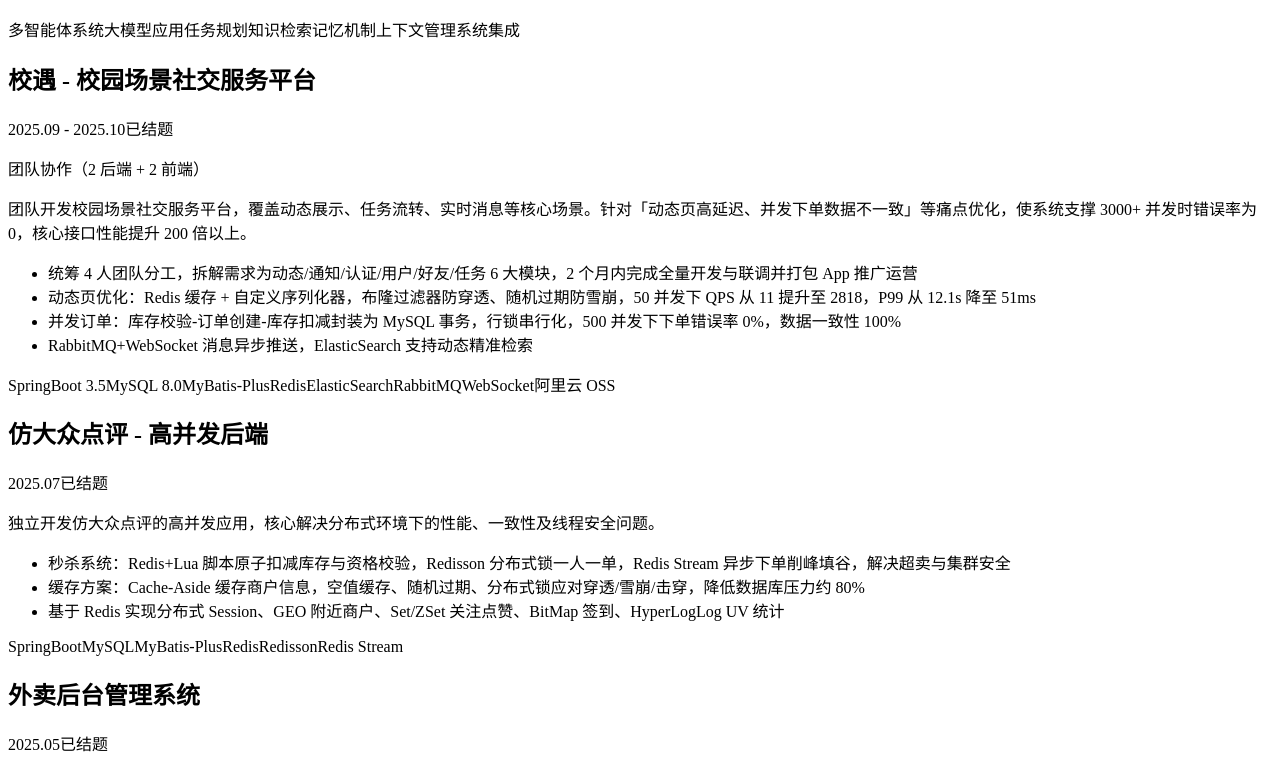
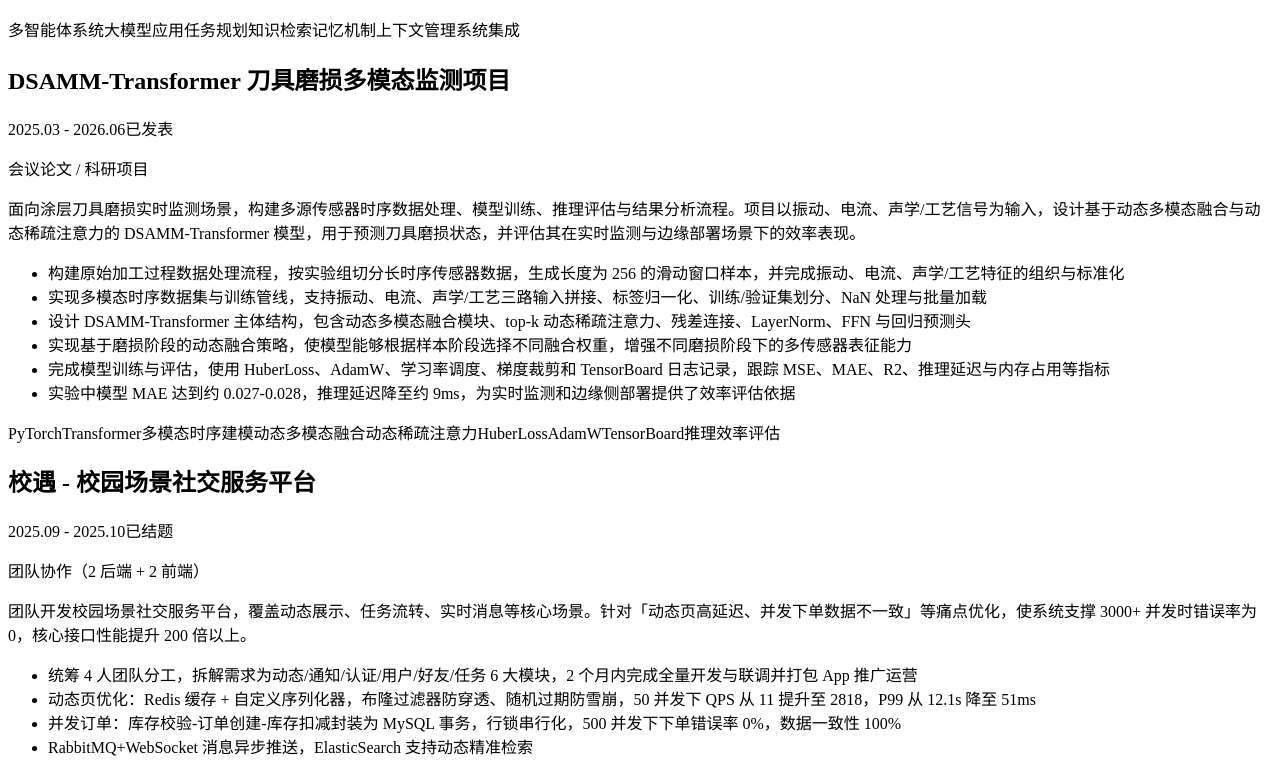
Before and after one commit to rainy-season-not-dividing/rainy-season-not-dividing.github.io, a Vue app: page /projects in a window 1280 px wide. Shown: the part 667-1441 px from the top of the page. Built offline with nearby package versions, Linux system fonts and the light colour scheme; the HTML template or start-up script is replaced by a standard one.

Commit message:
科研项目调整：注释外卖系统，增加会议论文项目

```diff
--- a/src/data/projects.ts
+++ b/src/data/projects.ts
@@ -39,6 +39,25 @@ export const projects: Project[] = [
     featured: true
   },
   {
+    id: 'dsamm-transformer-tool-wear',
+    title: 'DSAMM-Transformer 刀具磨损多模态监测项目',
+    period: '2025.03 - 2026.06',
+    institution: '会议论文 / 科研项目',
+    description: '面向涂层刀具磨损实时监测场景，构建多源传感器时序数据处理、模型训练、推理评估与结果分析流程。项目以振动、电流、声学/工艺信号为输入，设计基于动态多模态融合与动态稀疏注意力的 DSAMM-Transformer 模型，用于预测刀具磨损状态，并评估其在实时监测与边缘部署场景下的效率表现。',
+    contributions: [
+      '构建原始加工过程数据处理流程，按实验组切分长时序传感器数据，生成长度为 256 的滑动窗口样本，并完成振动、电流、声学/工艺特征的组织与标准化',
+      '实现多模态时序数据集与训练管线，支持振动、电流、声学/工艺三路输入拼接、标签归一化、训练/验证集划分、NaN 处理与批量加载',
+      '设计 DSAMM-Transformer 主体结构，包含动态多模态融合模块、top-k 动态稀疏注意力、残差连接、LayerNorm、FFN 与回归预测头',
+      '实现基于磨损阶段的动态融合策略，使模型能够根据样本阶段选择不同融合权重，增强不同磨损阶段下的多传感器表征能力',
+      '完成模型训练与评估，使用 HuberLoss、AdamW、学习率调度、梯度裁剪和 TensorBoard 日志记录，跟踪 MSE、MAE、R2、推理延迟与内存占用等指标',
+      '实验中模型 MAE 达到约 0.027-0.028，推理延迟降至约 9ms，为实时监测和边缘侧部署提供了效率评估依据'
+    ],
+    techStack: ['PyTorch', 'Transformer', '多模态时序建模', '动态多模态融合', '动态稀疏注意力', 'HuberLoss', 'AdamW', 'TensorBoard', '推理效率评估'],
+    links: {},
+    status: '已发表',
+    featured: true
+  },
+  {
     id: 'xiao-yu',
     title: '校遇 - 校园场景社交服务平台',
     period: '2025.09 - 2025.10',
@@ -70,6 +89,7 @@ export const projects: Project[] = [
     status: '已结题',
     featured: true
   },
+  /*
   {
     id: 'waimai',
     title: '外卖后台管理系统',
@@ -84,4 +104,5 @@ export const projects: Project[] = [
     status: '已结题',
     featured: true
   }
+  */
 ]
```
